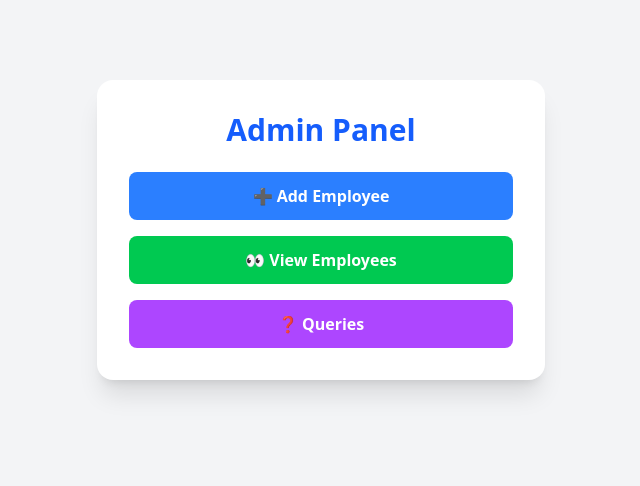
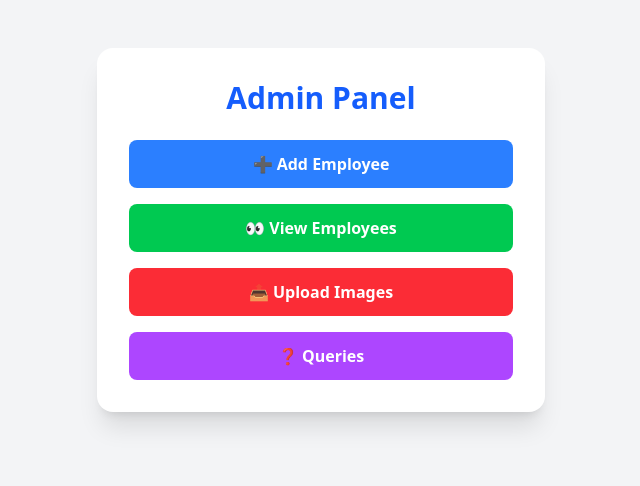
Before and after one commit to Ariful-Islam-Shakil/drms-aws-cloud, a React (Vite) app in the folder drms-ui/: page / in a window 1280 px wide. Shown: the part 202-688 px from the top of the page, without its empty margins (319-959 px from the left). Built offline with nearby package versions, Linux system fonts and the light colour scheme.

Commit message:
Created button for Image upload

```diff
--- a/drms-ui/src/components/AdminPanel.jsx
+++ b/drms-ui/src/components/AdminPanel.jsx
@@ -25,6 +25,13 @@ const AdminPanel = () => {
           </button>
 
           <button
+            onClick={() => navigate('/uploadImage')}
+            className="w-full bg-red-500 hover:bg-red-600 text-white font-semibold py-3 rounded-lg transition duration-300"
+          >
+            📤 Upload Images
+          </button>
+
+          <button
             onClick={() => navigate('/queries')}
             className="w-full bg-purple-500 hover:bg-purple-600 text-white font-semibold py-3 rounded-lg transition duration-300"
           >
```
